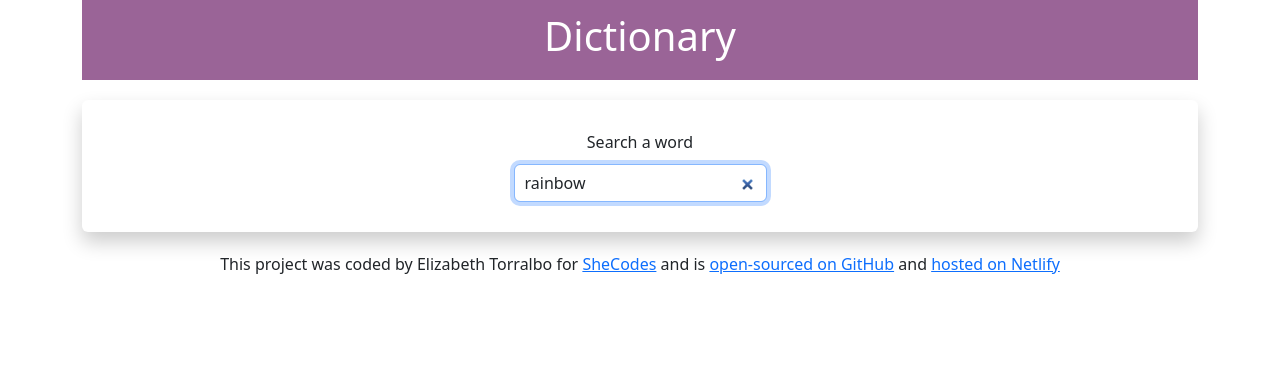
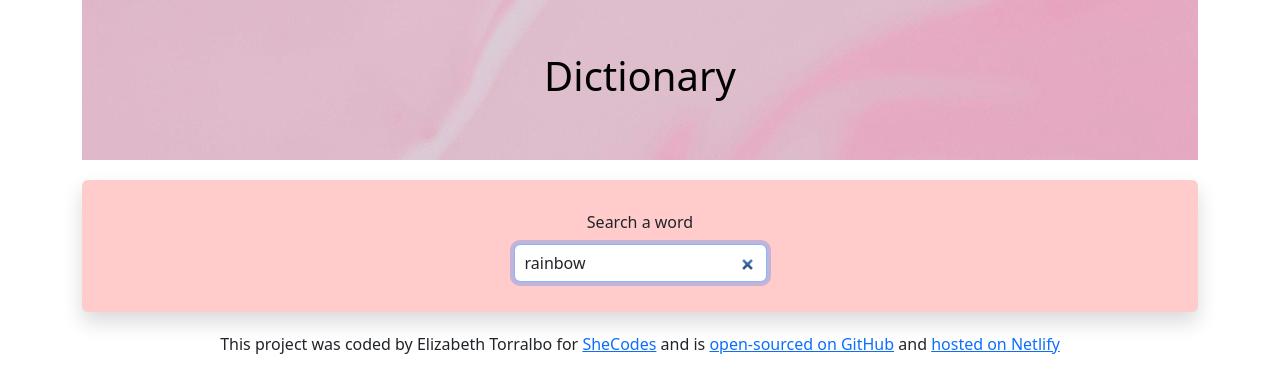
Before and after one commit to eliztorr/React-Dictionary-App, a React (Create React App) app in the folder react-dictionary-app/: page / in a window 1280 px wide. Shown: the top 392 px of the page. Built offline with nearby package versions, Linux system fonts and the light colour scheme; no server answers.

Commit message:
fixed issues, shows results

```diff
--- a/react-dictionary-app/src/App.css
+++ b/react-dictionary-app/src/App.css
@@ -2,25 +2,17 @@
   text-align: center;
 }
 
-.App-logo {
-  height: 2vh;
-  pointer-events: none;
-}
-
 .App-header {
-  background-color: #9a6497;
-  min-height: 10vh;
+  background-image: url("header.png");
+  font-size: 50px;
+  min-height: 20vh;
   display: flex;
   flex-direction: column;
   align-items: center;
   justify-content: center;
-  font-size: calc(10px + 2vmin);
-  color: white;
+  color: black;
 }
 
-.App-link {
-  color: #61dafb;
-}
 
 @keyframes App-logo-spin {
   from {
--- a/react-dictionary-app/src/Dictionary.css
+++ b/react-dictionary-app/src/Dictionary.css
@@ -1,15 +1,15 @@
 .Dictionary h1 {
     font-family: 'Franklin Gothic Medium', 'Arial Narrow', Arial, sans-serif;
-    font-size: 38px;
+    font-size: 46px;
     font-weight: bold;
     margin-bottom: 20px;
   }
 
   .Dictionary section {
-    background: white;
+    background: #ffcbcb;
     padding: 30px;
     border-radius: 6px;
-    box-shadow: 0 10px 20px rgb(0 0 0 / 20%);
+    box-shadow: 0 10px 20px rgb(0 0 0 / 15%);
     margin: 20px 0;
   }
 
--- a/react-dictionary-app/src/Dictionary.js
+++ b/react-dictionary-app/src/Dictionary.js
@@ -31,6 +31,9 @@ export default function Dictionary(props) {
   function search() {
     let apiKey = "95302ab7f46ea49b23t9315bo4bc8de7";
     let apiUrl = `https://api.shecodes.io/dictionary/v1/define?word=${keyword}&key=${apiKey}`;
+
+    console.log("API URL:", apiUrl);
+
     axios.get(apiUrl).then(handleResponse);
   }
 
--- a/react-dictionary-app/src/Photos.js
+++ b/react-dictionary-app/src/Photos.js
@@ -8,7 +8,7 @@ export default function Photos(props) {
         <div className="row">
           {props.photos.map(function (photo, index) {
             return (
-              <div className="col-3" key={index}>
+              <div className="col-4" key={index}>
                 <a
                   href={photo.src.original}
                   target="_blank"
--- a/react-dictionary-app/src/Results.css
+++ b/react-dictionary-app/src/Results.css
@@ -1,3 +1,9 @@
+.Results h1 {
+  font-size: 42px;
+  font-weight: bold;
+  line-height: 1.5;
+}
+
 .Results h2 {
     font-size: 36px;
     font-weight: bold;
--- a/react-dictionary-app/src/Results.js
+++ b/react-dictionary-app/src/Results.js
@@ -4,20 +4,16 @@ import Meaning from "./Meaning";
 import "./Results.css";
 
 export default function Results(props) {
-  if (props.results) {
+
+  if (props.definition) {
     return (
       <div className="Results">
         <section>
-          <h2>{props.results.word}</h2>
-          {props.results.phonetics.map(function (phonetic, index) {
-            return (
-              <div key={index}>
-                <Phonetic phonetic={phonetic} />
-              </div>
-            );
-          })}
+          <h1>{props.definition.word}</h1>
+          <Phonetic phonetic={props.definition.phonetic} />
         </section>
-        {props.results.meanings.map(function (meaning, index) {
+
+        {props.definition.meanings.map(function (meaning, index) {
           return (
             <section key={index}>
               <Meaning meaning={meaning} />
--- a/react-dictionary-app/src/index.js
+++ b/react-dictionary-app/src/index.js
@@ -1,5 +1,5 @@
 import React from "react";
-import { createRoot } from "react-dom";
+import { createRoot } from "react-dom/client";
 import "./index.css";
 import App from "./App";
 import reportWebVitals from "./reportWebVitals";
```
Also changed, not shown: react-dictionary-app/src/header.png (added), react-dictionary-app/src/logo.png (deleted).
